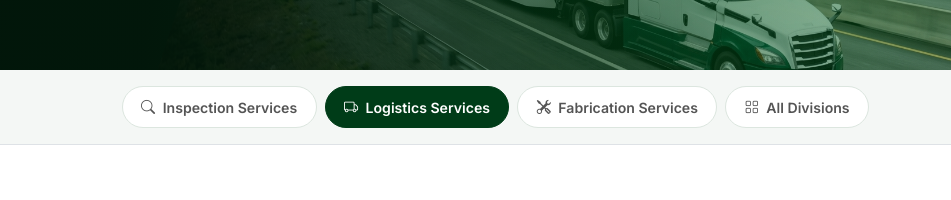
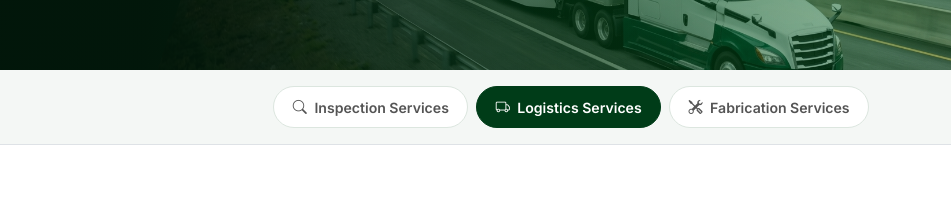
Before and after one commit to Sanjay1820/flairtechinnovations, a plain HTML site: page logistics-services.html in a window 1280 px wide. Shown: the part 335-535 px from the top of the page, 329-1280 px from the left. Drawn offline with nearby package versions, Linux system fonts and the light colour scheme.

Commit message:
Remove All Divisions button from Switch Division bar, keep 3 divisions only

```diff
--- a/logistics-services.html
+++ b/logistics-services.html
@@ -87,7 +87,6 @@
           <a href="inspection-services.html" class="ft-filter-btn"><i class="bi bi-search me-1"></i> Inspection Services</a>
           <a href="logistics-services.html" class="ft-filter-btn active"><i class="bi bi-truck me-1"></i> Logistics Services</a>
           <a href="fabrication-services.html" class="ft-filter-btn"><i class="bi bi-tools me-1"></i> Fabrication Services</a>
-          <a href="services.html" class="ft-filter-btn"><i class="bi bi-grid me-1"></i> All Divisions</a>
         </div>
       </div>
     </div>
```
Also changed, not shown: fabrication-services.html (+0 -1 lines), inspection-services.html (+0 -1 lines), services.html (+0 -1 lines).
